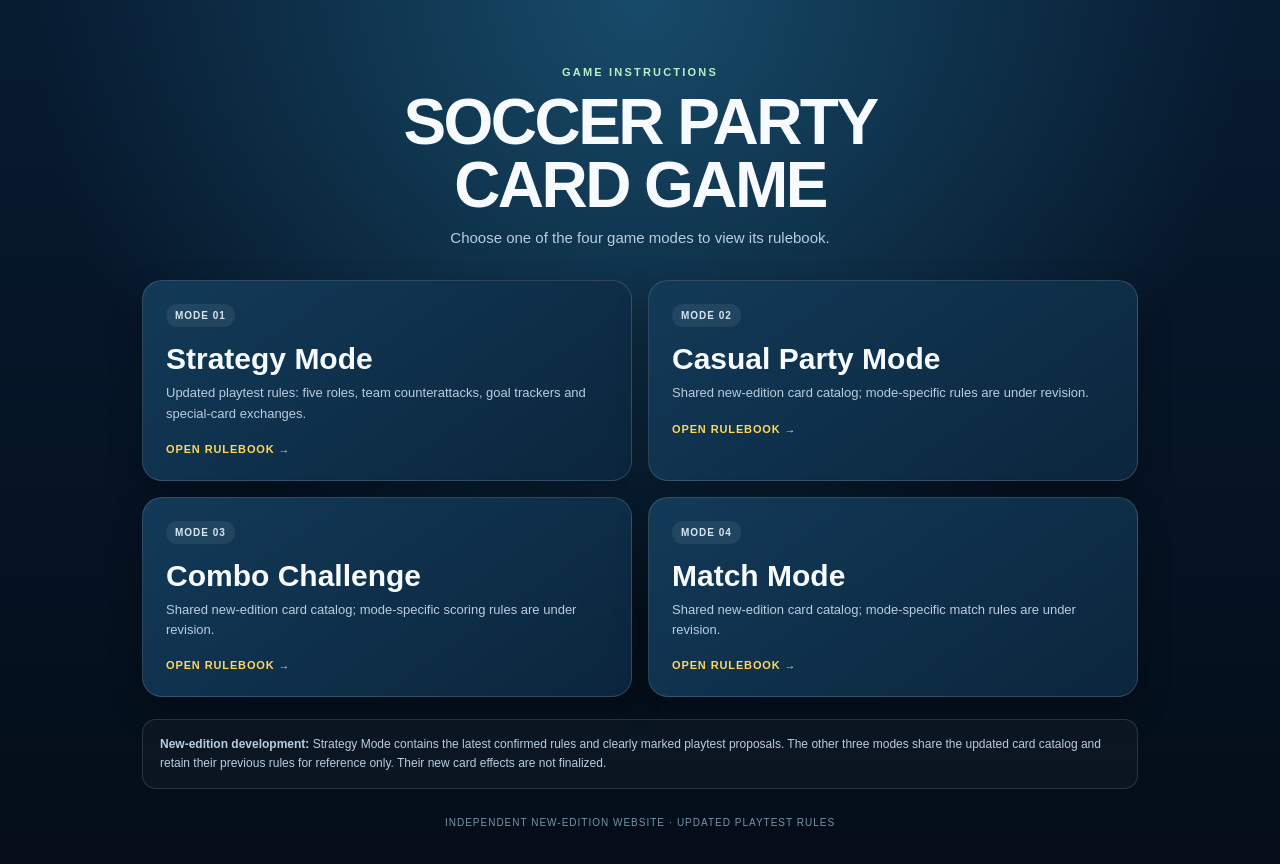
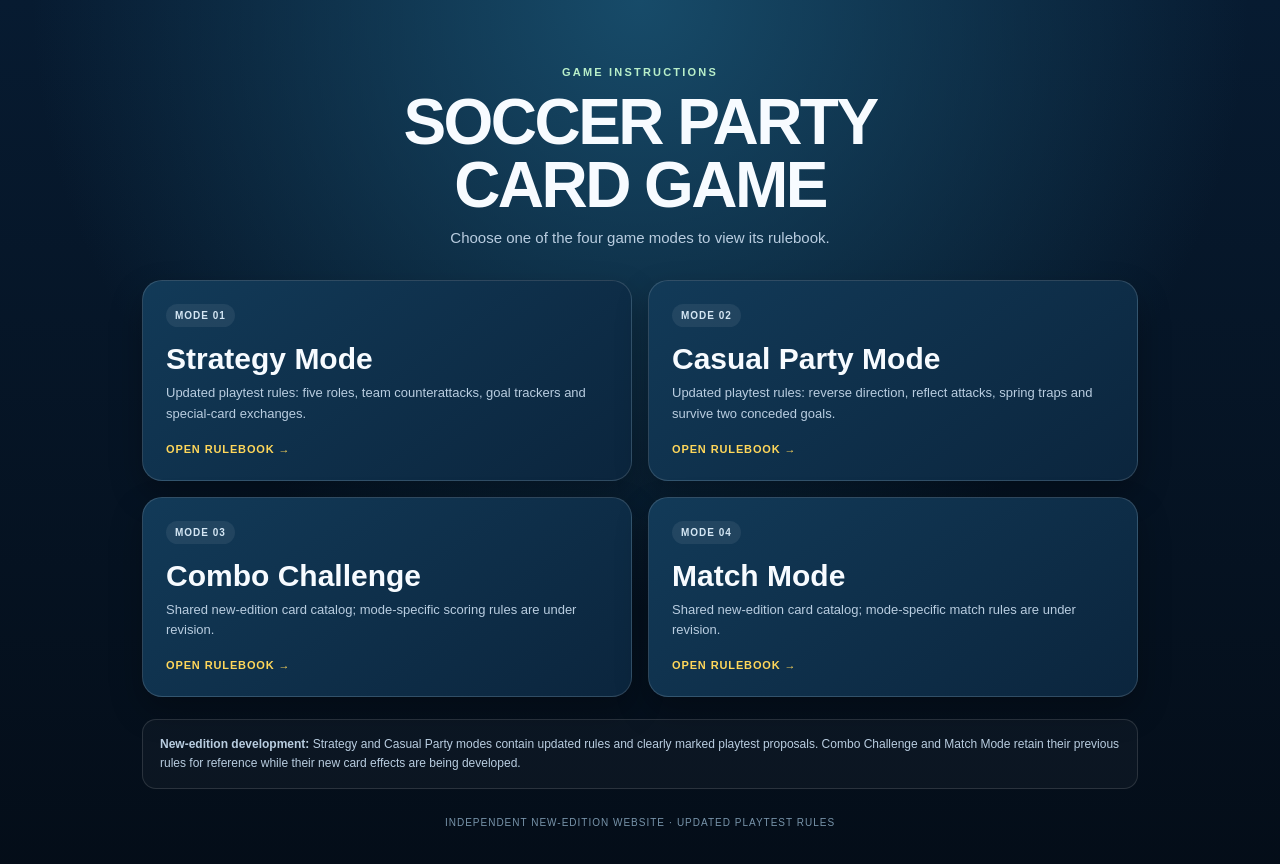
Before and after one commit to lu20140621-png/soccer-party-card-game, a plain HTML site: page index.html in a window 1280 px wide. Drawn offline with Linux system fonts and the light colour scheme.

Commit message:
Link updated Casual Party playtest rulebook from homepage

```diff
--- a/index.html
+++ b/index.html
@@ -5,7 +5,7 @@
 </style></head><body><main><header><div class="kicker">Game Instructions</div><h1>Soccer Party<br>Card Game</h1><p>Choose one of the four game modes to view its rulebook.</p></header>
 <section class="grid" aria-label="Game mode rulebooks">
 <a class="card" href="strategy-rulebook.html"><span class="num">MODE 01</span><h2>Strategy Mode</h2><p>Updated playtest rules: five roles, team counterattacks, goal trackers and special-card exchanges.</p><span class="open">Open rulebook →</span></a>
-<a class="card" href="casual-rulebook.html"><span class="num">MODE 02</span><h2>Casual Party Mode</h2><p>Shared new-edition card catalog; mode-specific rules are under revision.</p><span class="open">Open rulebook →</span></a>
+<a class="card" href="casual-rulebook.html"><span class="num">MODE 02</span><h2>Casual Party Mode</h2><p>Updated playtest rules: reverse direction, reflect attacks, spring traps and survive two conceded goals.</p><span class="open">Open rulebook →</span></a>
 <a class="card" href="math-rules.html"><span class="num">MODE 03</span><h2>Combo Challenge</h2><p>Shared new-edition card catalog; mode-specific scoring rules are under revision.</p><span class="open">Open rulebook →</span></a>
 <a class="card" href="match-rules-v13.html"><span class="num">MODE 04</span><h2>Match Mode</h2><p>Shared new-edition card catalog; mode-specific match rules are under revision.</p><span class="open">Open rulebook →</span></a>
-</section><div class="notice"><strong>New-edition development:</strong> Strategy Mode contains the latest confirmed rules and clearly marked playtest proposals. The other three modes share the updated card catalog and retain their previous rules for reference only. Their new card effects are not finalized.</div><footer>Independent new-edition website · Updated playtest rules</footer></main></body></html>
+</section><div class="notice"><strong>New-edition development:</strong> Strategy and Casual Party modes contain updated rules and clearly marked playtest proposals. Combo Challenge and Match Mode retain their previous rules for reference while their new card effects are being developed.</div><footer>Independent new-edition website · Updated playtest rules</footer></main></body></html>
```
